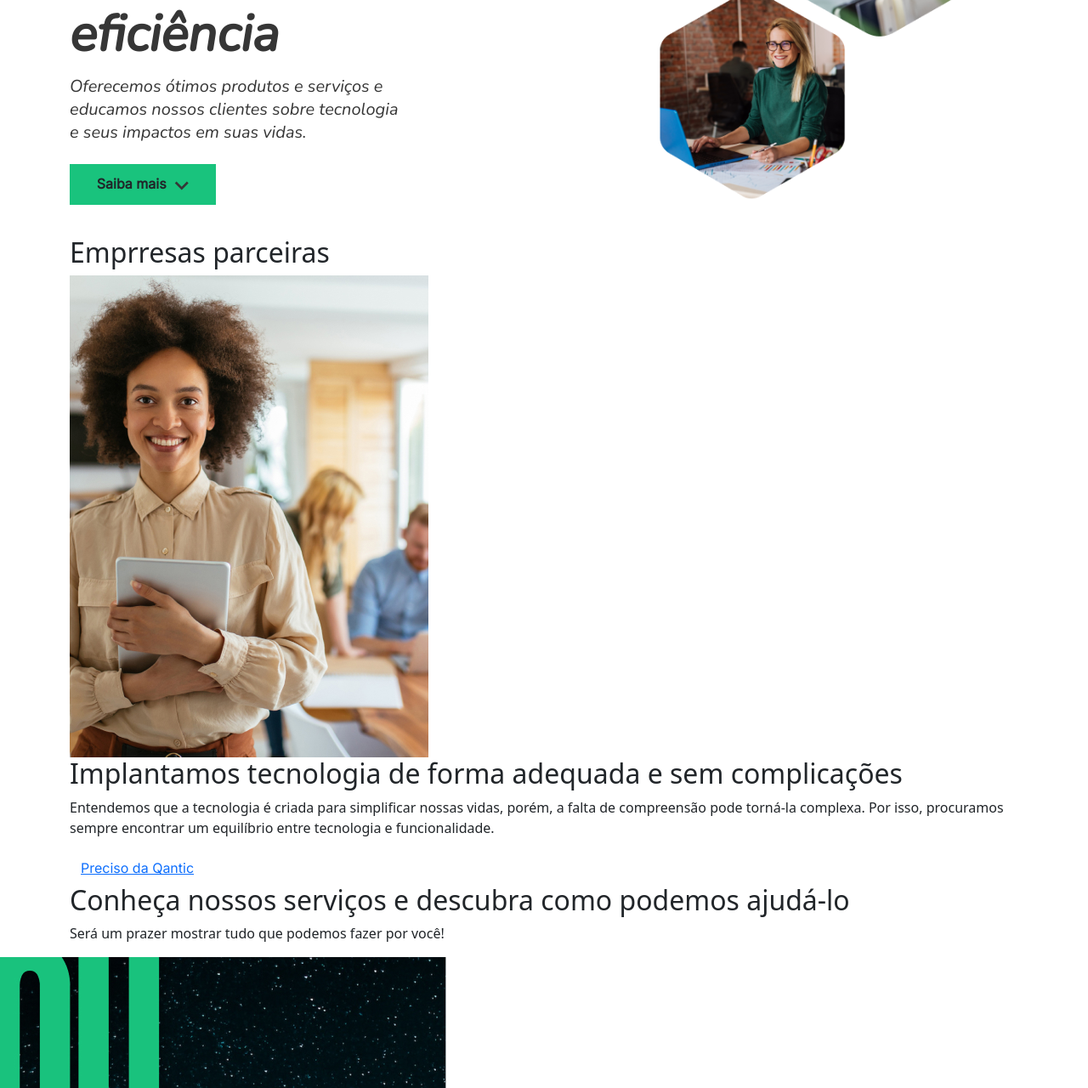
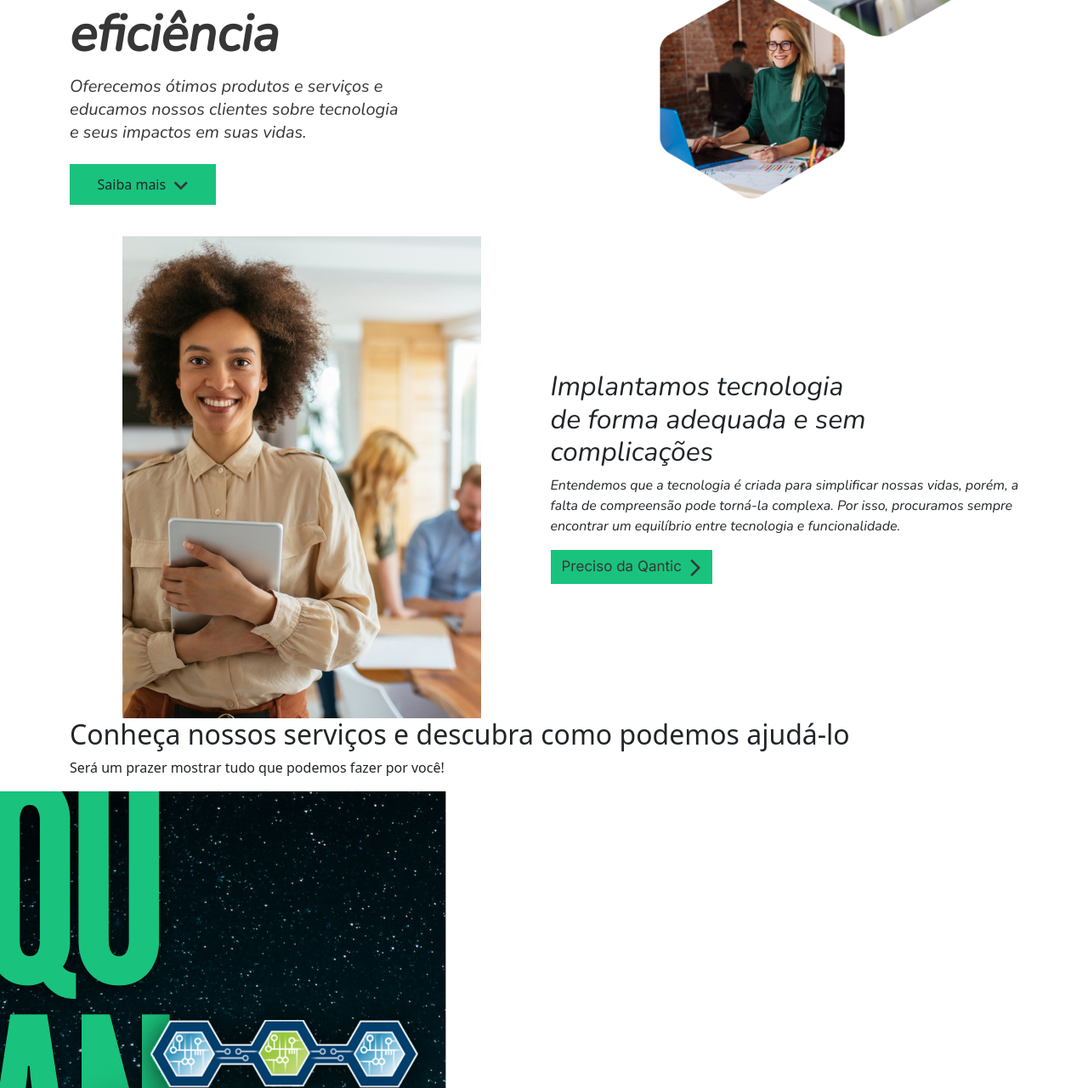
Before and after one commit to codesdevsgroup/quantic, a PHP site: page / in a window 1280 px wide. Shown: the part 522-1802 px from the top of the page at 85% size. Run offline with PHP 8.4, Linux system fonts and the light colour scheme.

Commit message:
fix btn | presentation update

```diff
--- a/assets/css/style.css
+++ b/assets/css/style.css
@@ -5,17 +5,29 @@
 }
 
 /* buttons */
-.btn,
-.btn a {
+.btn a{
+    font-family: 'Inter', sans-serif;
+    background-color: var(--primary-color);
+    text-decoration: none;
+    color: var(--text-color);
+    font-style: normal;
+    font-weight: 500;
+    font-size: 17px;
+}
+
+.btn {
+    background-color: var(--primary-color);
     border-radius:0%;
-    font-family: 'Inter', sans-serif;
 }
+
 .btn:active {
     box-shadow: 0px 0px 5px 1px var(--primary-color);
     border-color: var(--primary-color) !important;
+    background-color: var(--primary-color) !important;
 }
 .btn:hover{
     border-color: var(--primary-color) !important;
+    background-color: var(--primary-color) !important;
 }
 .btn img {
     margin-left: 5px;
@@ -42,13 +54,6 @@
 
 #home ul button{
     margin-left: 40px;
-    background-color: var(--primary-color);
-    padding: 10px;
-}
-
-#home ul button a{
-    text-decoration: none;
-    color: var(--text-color);
 }
 
 .home {
@@ -85,13 +90,23 @@
 }
 
 #home .text button {
-
-    font-family: 'Inter';
-    font-style: normal;
-    font-weight: 600;
-    font-size: 16px;
-    line-height: 19px;
-    background-color: var(--primary-color);
     width: 171.9px;
     height: 47.96px;
 }
+
+/* presentation */
+.text-presentation {
+    width: 555px;
+    font-family: 'Nunito';
+    font-style: normal;
+    font-weight: 400;
+}
+
+.text-presentation h2 {
+    font-size: 40;
+    width: 380px;
+}
+
+.text-presentation p {
+    font-size: 16px;
+}
--- a/index.html
+++ b/index.html
@@ -1,6 +1,7 @@
 <!DOCTYPE html>
 <html lang="pt-BR">
 <head>
+
     <meta charset="UTF-8">
     <meta http-equiv="X-UA-Compatible" content="IE=edge">
     <meta name="viewport" content="width=device-width, initial-scale=1.0">
@@ -81,27 +82,30 @@
         </div>
     </section>
 
-    <section id="partners" class="container">
-        <div>
-            <h2>Emprresas parceiras</h2>
-        </div>
-    </section>
-
     <section id="presentation" class="container">
         <div class="row">
-            <div>
-                <img src="./assets/img/tecnologia.jpg" alt="">
+            <div class="col-sm-6 col-12">
+                <div class="d-flex justify-content-center">
+                    <img class="" src="./assets/img/tecnologia.jpg" alt="">
+                </div>
             </div>
 
-            <div>
-                <div>
+            <div class="col-sm-6 col-12 d-flex justify-content-center flex-column align-items-center">
+                <div class="text-presentation">
                         <h2>Implantamos  tecnologia de forma adequada e sem complicações</h2>
                         <p>
                             Entendemos que a tecnologia é criada para simplificar nossas vidas, porém, a falta de compreensão pode torná-la complexa. Por isso, procuramos sempre encontrar um equilíbrio entre tecnologia e funcionalidade.
                         </p>
-                    <button class="btn"><a href="">Preciso da Qantic</a></button>
+                        <button class="btn"><a href="">Preciso da Qantic <img src="./assets/img/arrow_forward.svg" alt=""></a></button>
                     </div>
                 </div>
+            </div>
+        </div>
+    </section>
+
+    <section id="partners" class="container" style="display: none;">
+        <div>
+            <h2>Emprresas parceiras</h2>
         </div>
     </section>
 
```
Lines whose indentation alone changed are shown as unchanged.
